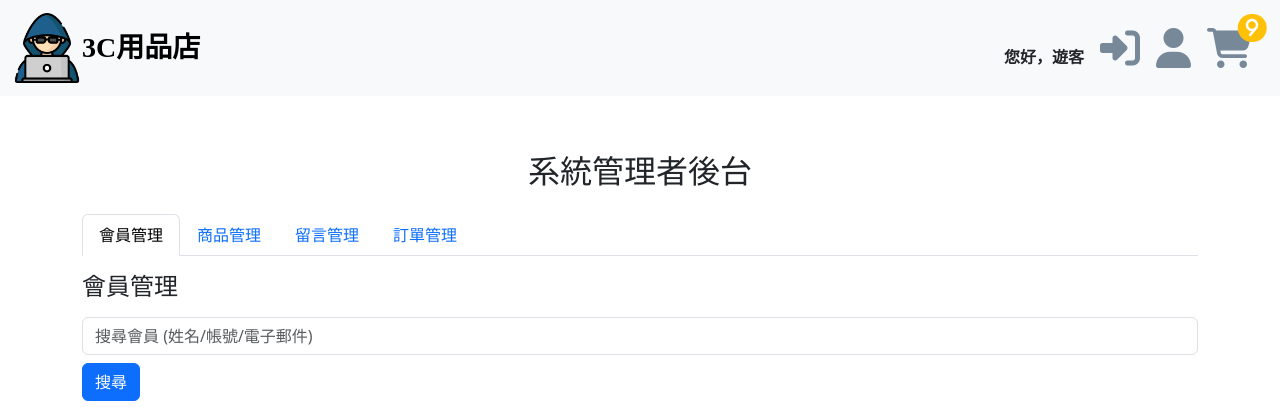
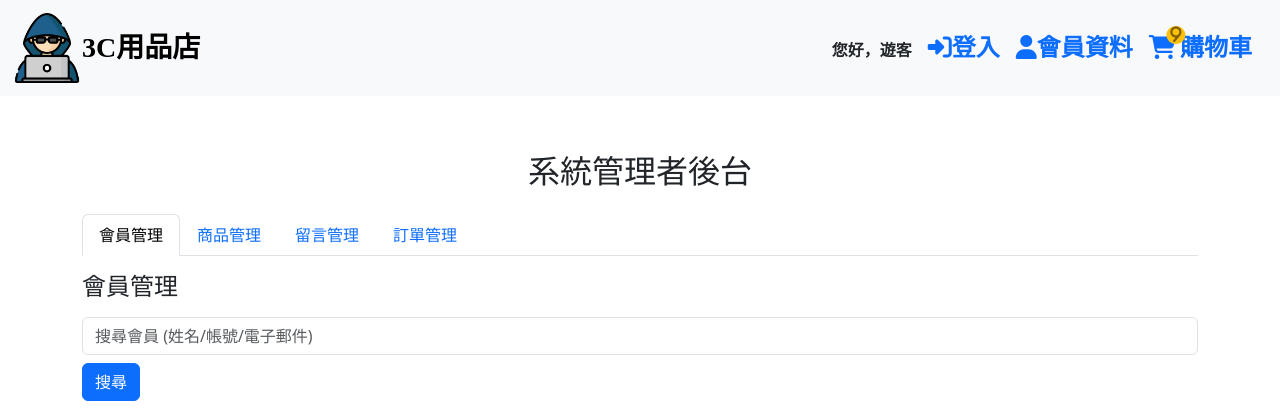
Before and after one commit to justinhsieh/web-design, a PHP site: page /admin.php in a window 1280 px wide. Shown: the top 409 px of the page. Run offline with PHP 8.4, Linux system fonts and the light colour scheme; data comes from the database, SQL or seed files in the repository; some libraries are stand-ins or nearby versions.

Commit message:
Add files via upload

```diff
--- a/get_products.php
+++ b/get_products.php
@@ -11,11 +11,11 @@
     $keyword = isset($_GET['keyword'])? $_GET['keyword'] : '';
 
     if ($category === '手機/平板'){
-        $where = "cate IN ('手機', '平板')";  // 查詢手機/平板的商品
+        $where = "cate = '手機/平板'";  // 查詢手機/平板的商品
     }elseif ($category === '相機/相機配件'){
-        $where = "cate IN ('單眼', '微單眼', '數位相機', '單眼鏡頭')";  // 查詢相機/相機配件的商品
+        $where = "cate = '相機/相機配件'";  // 查詢相機/相機配件的商品
     }elseif ($category === '電腦/筆電'){
-        $where = "cate IN ('主機', '筆電', '螢幕')";  // 查詢電腦/筆電的商品
+        $where = "cate = '電腦/筆電'";  // 查詢電腦/筆電的商品
     }else{
         $where = "1";
     }
--- a/header.php
+++ b/header.php
@@ -14,31 +14,31 @@
           <?php
             if(!isset($_SESSION['username'],$_SESSION['role'])){
               echo '<li class="nav-item ms-auto d-md-none">
-                      <a class="nav-link active" aria-current="page" href="login.php">登入</a>
+                      <a class="nav-link active main_nav fs-4" aria-current="page" href="login.php">登入</a>
                     </li>';
             }else{
               echo '<li class="nav-item ms-auto d-md-none">
-                      <a class="nav-link" aria-current="page" href="logout.php">登出</a>
+                      <a class="nav-link main_nav fs-4" aria-current="page" href="logout.php">登出</a>
                     </li>';
             }
           ?>
           <li class="nav-item ms-auto d-md-none">
-            <a class="nav-link" href="personal_id.php">會員資料</a>
+            <a class="nav-link main_nav fs-4" href="personal_id.php">會員資料</a>
           </li>
           <li class="nav-item ms-auto d-md-none">
-            <a class="nav-link" href="shopping_list.php">購物車</a>
+            <a class="nav-link main_nav fs-4" href="shopping_list.php">購物車</a>
           </li>
           <?php
             if(isset($_SESSION['role']) && $_SESSION['role'] === "admin"){
               echo '<li class="nav-item ms-auto d-md-none">
-                      <a class="nav-link" href="admin.php">管理者後台</a>
+                      <a class="nav-link main_nav fs-4" href="admin.php">管理者後台</a>
                     </li>';
             }
           ?>
         </ul>
       </div>
       <div class="d-none d-md-flex ms-auto me-3 gap-3 icon-link">
-        <span class="fw-bold mt-auto">
+        <span class="fw-bold mt-auto main_nav">
           <?php
             if(isset($_SESSION['username'])){
               echo "您好，". htmlentities($_SESSION['username']);
@@ -49,20 +49,21 @@
         </span>
         <?php
             if(!isset($_SESSION['username'],$_SESSION['role'])){
-              echo '<a href="login.php"><i class="fa-solid fa-right-to-bracket fs-1" style="color: lightslategray;"></i></a>';
+              echo '<a href="login.php" class="header_btn main_nav"><i class="fa-solid fa-right-to-bracket fs-4">登入</i></a>';
             }else{
-              echo '<a href="logout.php"><i class="fa-solid fa-right-from-bracket fa-rotate-180 fs-1" style="color: lightslategray;"></i></a>';
+              echo '<a href="logout.php" class="header_btn main_nav"><i class="fa-solid fa-right-from-bracket fa-rotate-180 fs-4">登出</i></a>';
             }
           ?>
-        <a href="personal_id.php"><i class="fa-solid fa-user fs-1" style="color: lightslategray;"></i></a>
-        <a href="shopping_list.php">
-          <i class="fa-solid fa-cart-shopping fs-1 position-relative" style="color: lightslategray;">
-            <span class="position-absolute top-0 start-100 translate-middle badge rounded-pill px-2 py-1 fs-5 bg-warning">9</span>
+        <a href="personal_id.php" class="header_btn main_nav"><i class="fa-solid fa-user fs-4">會員資料</i></a>
+        <a href="shopping_list.php" class="header_btn main_nav text-decoration-none">
+          <i class="fa-solid fa-cart-shopping fs-4 position-relative">
+            <span class="position-absolute top-0 start-100 translate-middle badge rounded-pill px-1 py-0 bg-warning text-black-50">9</span>
           </i>
+          <span class="fa-solid fs-4">購物車</span>
         </a>
         <?php
           if(isset($_SESSION['role']) && $_SESSION['role'] === "admin"){
-            echo '<a href="admin.php"><i class="fa-solid fa-gears fs-1" style="color: lightslategray;"></i></a>';
+            echo '<a href="admin.php" class="header_btn main_nav"><i class="fa-solid fa-gears fs-4">管理員介面</i></a>';
           }
         ?>
       </div>
```
